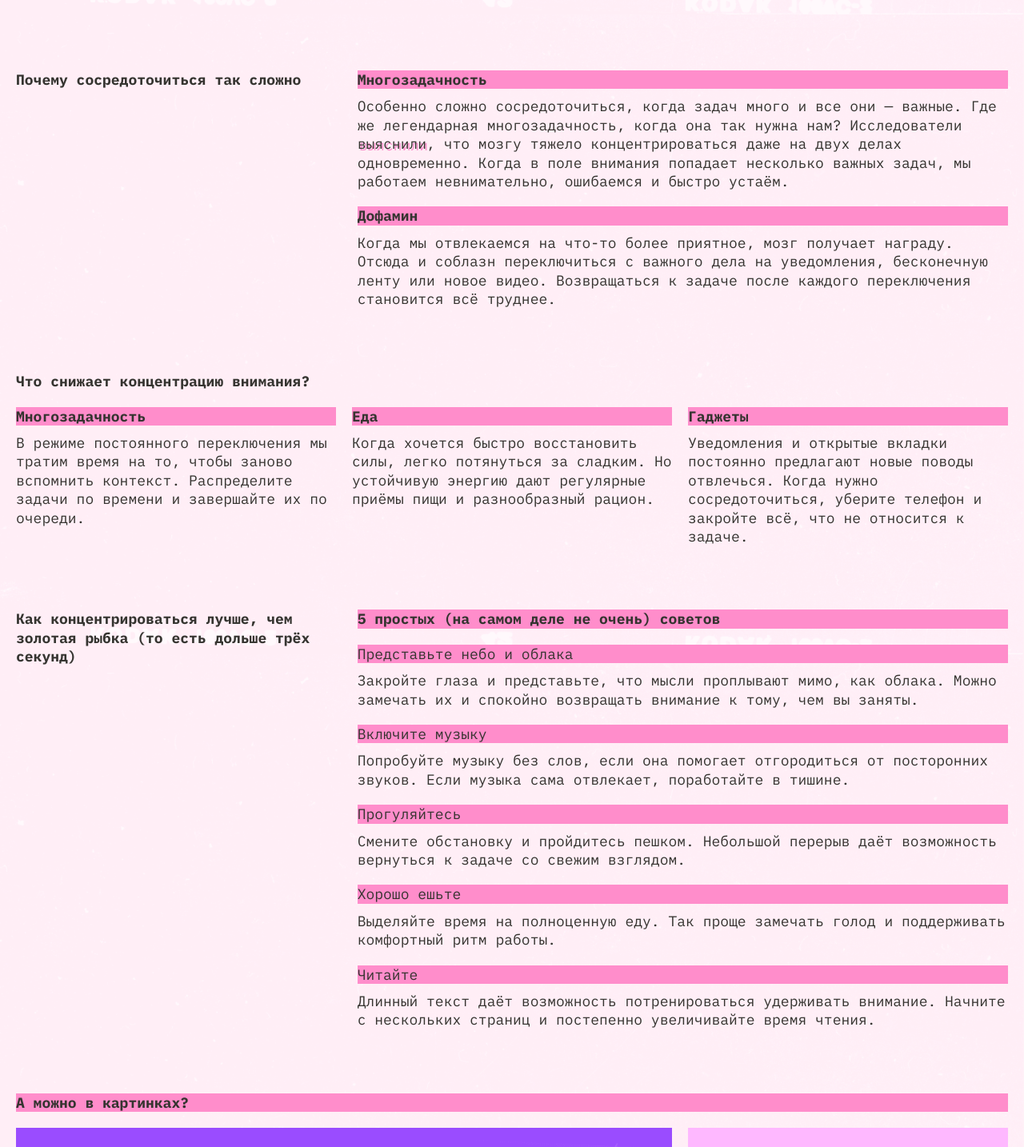
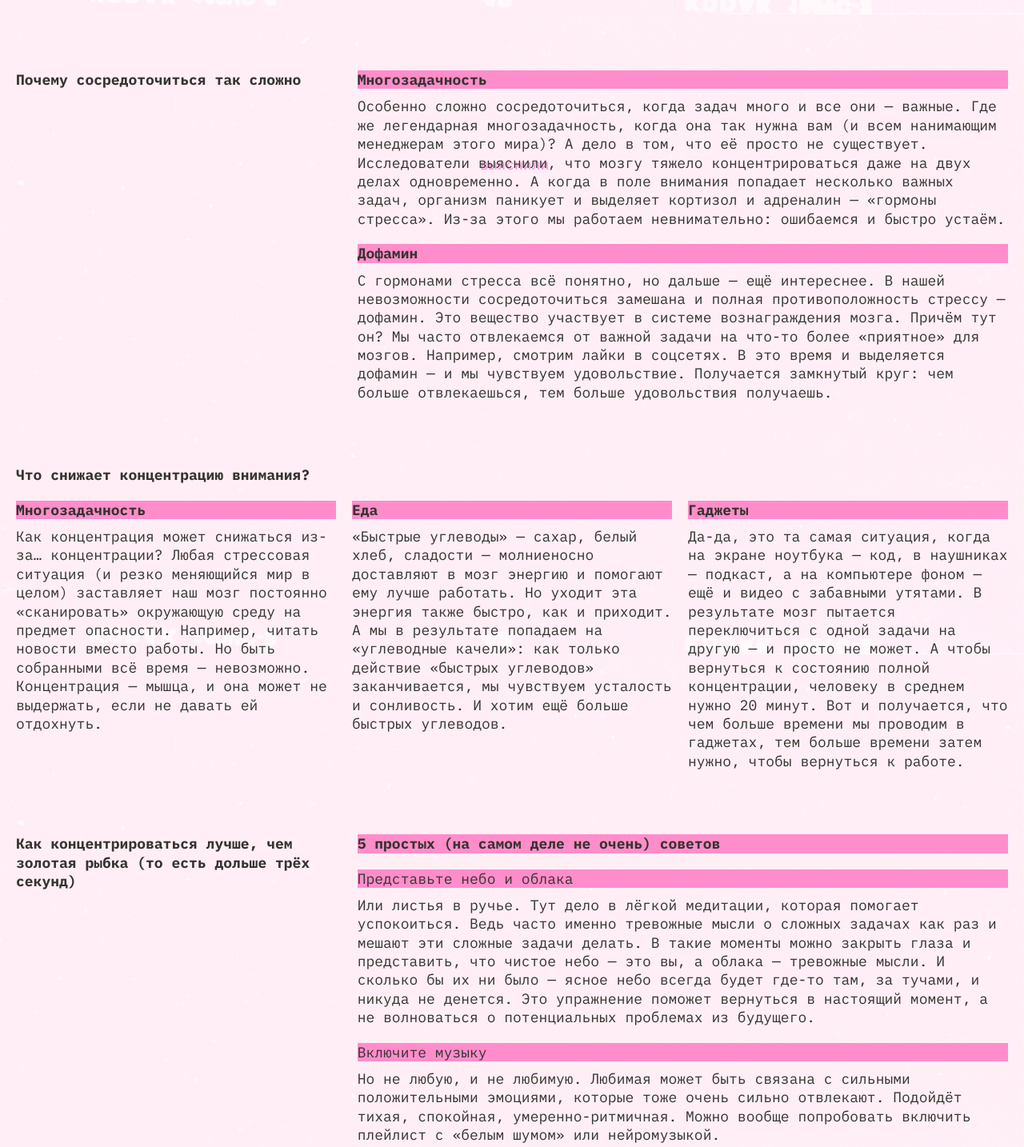
Before and after one commit to kintsugiie/slozhno-sosredotochitsya-ad, a plain HTML site: page index.html in a window 1280 px wide. Shown: the part 782-2216 px from the top of the page at 80% size. Drawn offline with Linux system fonts and the light colour scheme.

Commit message:
Restore article copy from the visual reference

```diff
--- a/index.html
+++ b/index.html
@@ -58,11 +58,11 @@
         <div class="section__cards">
           <article class="card">
             <h3 class="title-decor card__title">Многозадачность</h3>
-            <p>Особенно сложно сосредоточиться, когда задач много и все они — важные. Где же легендарная многозадачность, когда она так нужна нам? Исследователи <a href="https://dana.org/article/multicosts-of-multitasking/">выяснили</a>, что мозгу тяжело концентрироваться даже на двух делах одновременно. Когда в поле внимания попадает несколько важных задач, мы работаем невнимательно, ошибаемся и быстро устаём.</p>
+            <p>Особенно сложно сосредоточиться, когда задач много и все они — важные. Где же легендарная многозадачность, когда она так нужна вам (и всем нанимающим менеджерам этого мира)? А дело в том, что её просто не существует. Исследователи <a href="https://dana.org/article/multicosts-of-multitasking/">выяснили</a>, что мозгу тяжело концентрироваться даже на двух делах одновременно. А когда в поле внимания попадает несколько важных задач, организм паникует и выделяет кортизол и адреналин — «гормоны стресса». Из-за этого мы работаем невнимательно: ошибаемся и быстро устаём.</p>
           </article>
           <article class="card">
             <h3 class="title-decor card__title">Дофамин</h3>
-            <p>Когда мы отвлекаемся на что-то более приятное, мозг получает награду. Отсюда и соблазн переключиться с важного дела на уведомления, бесконечную ленту или новое видео. Возвращаться к задаче после каждого переключения становится всё труднее.</p>
+            <p>С гормонами стресса всё понятно, но дальше — ещё интереснее. В нашей невозможности сосредоточиться замешана и полная противоположность стрессу — дофамин. Это вещество участвует в системе вознаграждения мозга. Причём тут он? Мы часто отвлекаемся от важной задачи на что-то более «приятное» для мозгов. Например, смотрим лайки в соцсетях. В это время и выделяется дофамин — и мы чувствуем удовольствие. Получается замкнутый круг: чем больше отвлекаешься, тем больше удовольствия получаешь.</p>
           </article>
         </div>
       </section>
@@ -71,15 +71,15 @@
         <div class="section__cards">
           <article class="card">
             <h3 class="title-decor card__title">Многозадачность</h3>
-            <p>В режиме постоянного переключения мы тратим время на то, чтобы заново вспомнить контекст. Распределите задачи по времени и завершайте их по очереди.</p>
+            <p>Как концентрация может снижаться из-за… концентрации? Любая стрессовая ситуация (и резко меняющийся мир в целом) заставляет наш мозг постоянно «сканировать» окружающую среду на предмет опасности. Например, читать новости вместо работы. Но быть собранными всё время — невозможно. Концентрация — мышца, и она может не выдержать, если не давать ей отдохнуть.</p>
           </article>
           <article class="card">
             <h3 class="title-decor card__title">Еда</h3>
-            <p>Когда хочется быстро восстановить силы, легко потянуться за сладким. Но устойчивую энергию дают регулярные приёмы пищи и разнообразный рацион.</p>
+            <p>«Быстрые углеводы» — сахар, белый хлеб, сладости — молниеносно доставляют в мозг энергию и помогают ему лучше работать. Но уходит эта энергия также быстро, как и приходит. А мы в результате попадаем на «углеводные качели»: как только действие «быстрых углеводов» заканчивается, мы чувствуем усталость и сонливость. И хотим ещё больше быстрых углеводов.</p>
           </article>
           <article class="card">
             <h3 class="title-decor card__title">Гаджеты</h3>
-            <p>Уведомления и открытые вкладки постоянно предлагают новые поводы отвлечься. Когда нужно сосредоточиться, уберите телефон и закройте всё, что не относится к задаче.</p>
+            <p>Да-да, это та самая ситуация, когда на экране ноутбука — код, в наушниках — подкаст, а на компьютере фоном — ещё и видео с забавными утятами. В результате мозг пытается переключиться с одной задачи на другую — и просто не может. А чтобы вернуться к состоянию полной концентрации, человеку в среднем нужно 20 минут. Вот и получается, что чем больше времени мы проводим в гаджетах, тем больше времени затем нужно, чтобы вернуться к работе.</p>
           </article>
         </div>
       </section>
@@ -89,23 +89,23 @@
           <h3 class="title-decor">5 простых (на самом деле не очень) советов</h3>
           <article class="card">
             <h4 class="title-decor card__title">Представьте небо и облака</h4>
-            <p>Закройте глаза и представьте, что мысли проплывают мимо, как облака. Можно замечать их и спокойно возвращать внимание к тому, чем вы заняты.</p>
+            <p>Или листья в ручье. Тут дело в лёгкой медитации, которая помогает успокоиться. Ведь часто именно тревожные мысли о сложных задачах как раз и мешают эти сложные задачи делать. В такие моменты можно закрыть глаза и представить, что чистое небо — это вы, а облака — тревожные мысли. И сколько бы их ни было — ясное небо всегда будет где-то там, за тучами, и никуда не денется. Это упражнение поможет вернуться в настоящий момент, а не волноваться о потенциальных проблемах из будущего.</p>
           </article>
           <article class="card">
             <h4 class="title-decor card__title">Включите музыку</h4>
-            <p>Попробуйте музыку без слов, если она помогает отгородиться от посторонних звуков. Если музыка сама отвлекает, поработайте в тишине.</p>
+            <p>Но не любую, и не любимую. Любимая может быть связана с сильными положительными эмоциями, которые тоже очень сильно отвлекают. Подойдёт тихая, спокойная, умеренно-ритмичная. Можно вообще попробовать включить плейлист с «белым шумом» или нейромузыкой.</p>
           </article>
           <article class="card">
             <h4 class="title-decor card__title">Прогуляйтесь</h4>
-            <p>Смените обстановку и пройдитесь пешком. Небольшой перерыв даёт возможность вернуться к задаче со свежим взглядом.</p>
+            <p>Или даже пробегитесь. Лучше найти парк или лес: один эксперимент <a href="https://doi.org/10.1111/j.1467-9280.2008.02225.x">показал</a>, что созерцание природы повышает концентрацию, в то время как после просмотра городских пейзажей она наоборот понижается. Можно совместить прогулку с физическими упражнениями или бегом — так в мозг поступит ещё больше кислорода и он будет лучше работать. Но и простая двадцатиминутная прогулка — тоже отличный вариант.</p>
           </article>
           <article class="card">
             <h4 class="title-decor card__title">Хорошо ешьте</h4>
-            <p>Выделяйте время на полноценную еду. Так проще замечать голод и поддерживать комфортный ритм работы.</p>
+            <p>Мы — не ваша бабушка, но это правда важно. Выбирайте продукты, которые препятствуют резким скачкам сахара в крови. Например, с высоким содержанием клетчатки: овощи, ягоды, бобовые (нут, чечевица, фасоль), коричневый рис, хлеб из цельнозерновой пшеницы.</p>
           </article>
           <article class="card">
             <h4 class="title-decor card__title">Читайте</h4>
-            <p>Длинный текст даёт возможность потренироваться удерживать внимание. Начните с нескольких страниц и постепенно увеличивайте время чтения.</p>
+            <p>Настоящие бумажные книги. Это правда помогает с концентрацией: чтобы прочитать пост в соцсети, достаточно нескольких минут или даже секунд. А вот интересная книга способна затянуть и на несколько часов и круто тренирует направленное внимание.</p>
           </article>
         </div>
       </section>
```
